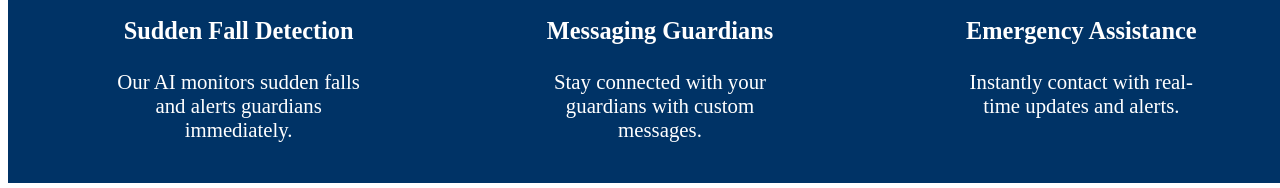
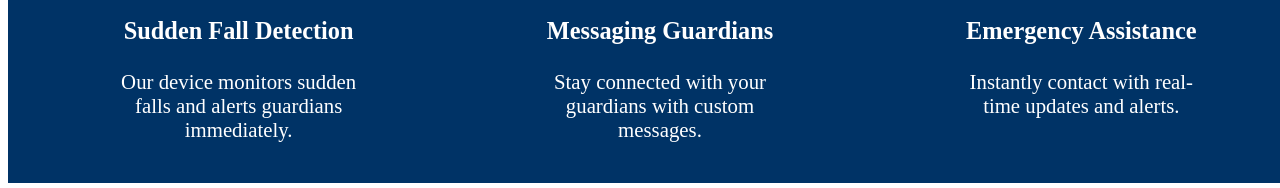
Before and after one commit to jaimac21/Granny_Life_Alert, a React (Vite) app in the folder Frontend/: page / in a window 1280 px wide. Shown: the part 681-869 px from the top of the page. Built offline with nearby package versions, Linux system fonts and the light colour scheme.

Commit message:
Homepage edit

```diff
--- a/Frontend/src/pages/HomePage.jsx
+++ b/Frontend/src/pages/HomePage.jsx
@@ -30,7 +30,7 @@ function HomePage() {
         <div style={styles.feature}>
           <FaHeartbeat style={styles.icon} />
           <h3>Sudden Fall Detection</h3>
-          <p>Our AI monitors sudden falls and alerts guardians immediately.</p>
+          <p>Our device monitors sudden falls and alerts guardians immediately.</p>
         </div>
 
         <div style={styles.feature}>
```
